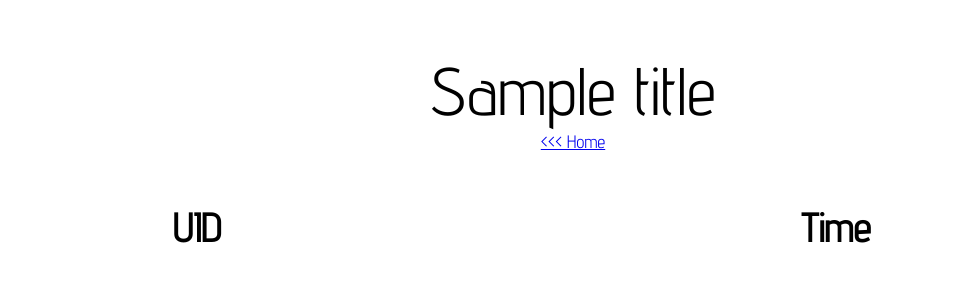
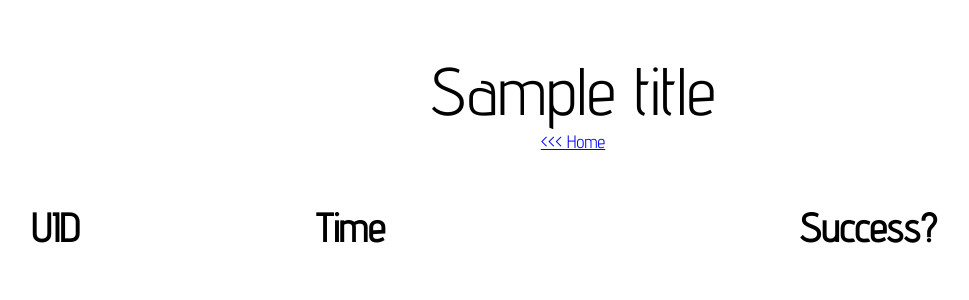
Before and after one commit to datfatsquirrel/rc522lock, a Flask app: template server/templates/logs.html in a window 1280 px wide. Shown: the top 300 px of the page, without its empty margins (67-1036 px from the left). Run offline with Flask 2, Linux system fonts and the light colour scheme; the template is opened without the code that fills it: most values are stand-ins (such as "Sample title", 1, 10 or a date in 2020); lists and menus that the app fills with data are empty.

```diff
--- a/server/templates/logs.html
+++ b/server/templates/logs.html
@@ -9,6 +9,7 @@
 			<tr>
 				<th>UID</th>
 				<th>Time</th>
+				<th>Success?</th>
 			</tr>
 			{% for index in range(0, listLen) %}
 			<tr>
```
